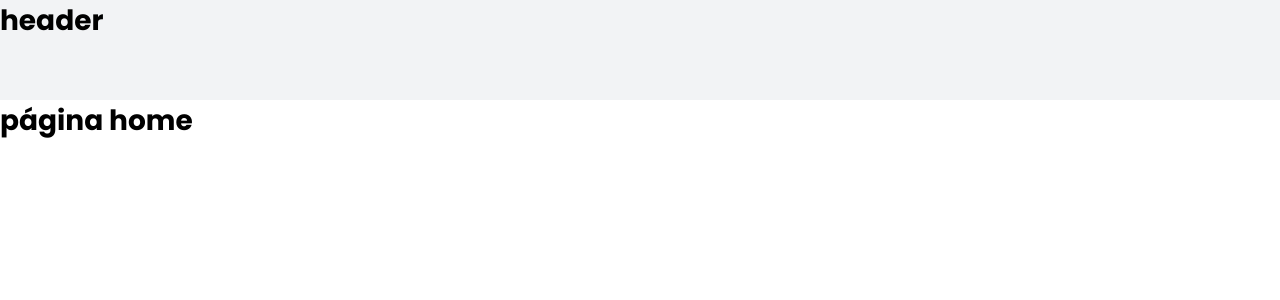
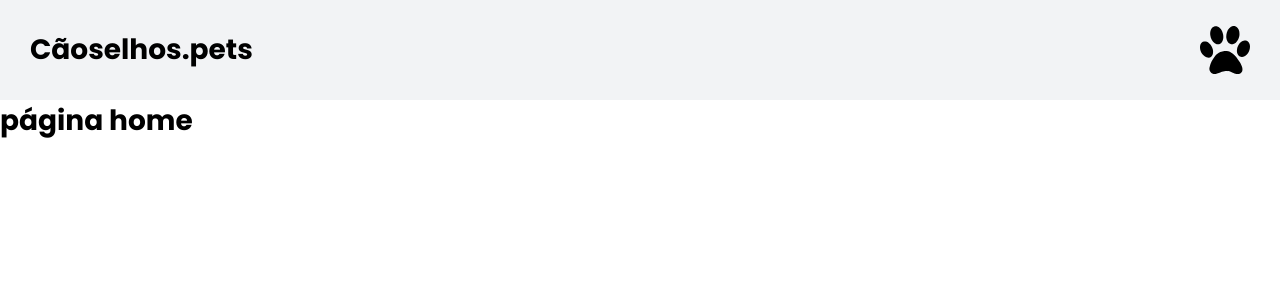
Before and after one commit to raphaeldemelo/caoselhos, a React (Create React App) app: page / in a window 1280 px wide. Shown: the top 300 px of the page. Built offline with nearby package versions, Linux system fonts and the light colour scheme.

Commit message:
feat: finalizando header

```diff
--- a/src/components/Header/index.js
+++ b/src/components/Header/index.js
@@ -2,12 +2,16 @@ import React from 'react';
 
 import {
     Container,
+    Logo,
 } from './styles';
+
+import Patas from '../../assets/patas.svg';
 
 export default function Header() {
     return (
         <Container>
-            <h1>header</h1>
+            <h1>Cãoselhos.pets</h1>
+            <Logo src={Patas} />
         </Container>
     );
 }
--- a/src/components/Header/styles.js
+++ b/src/components/Header/styles.js
@@ -4,4 +4,12 @@ export const Container = styled.div`
 background-color: #f2f3f5;
 width: 100vw;
 height: 100px;
+display: flex;
+padding: 30px;
+align-items: center;
+justify-content: space-between;
 `;
+
+export const Logo = styled.img`
+width: 50px;
+`;
```
Also changed, not shown: src/assets/patas.svg (added).
